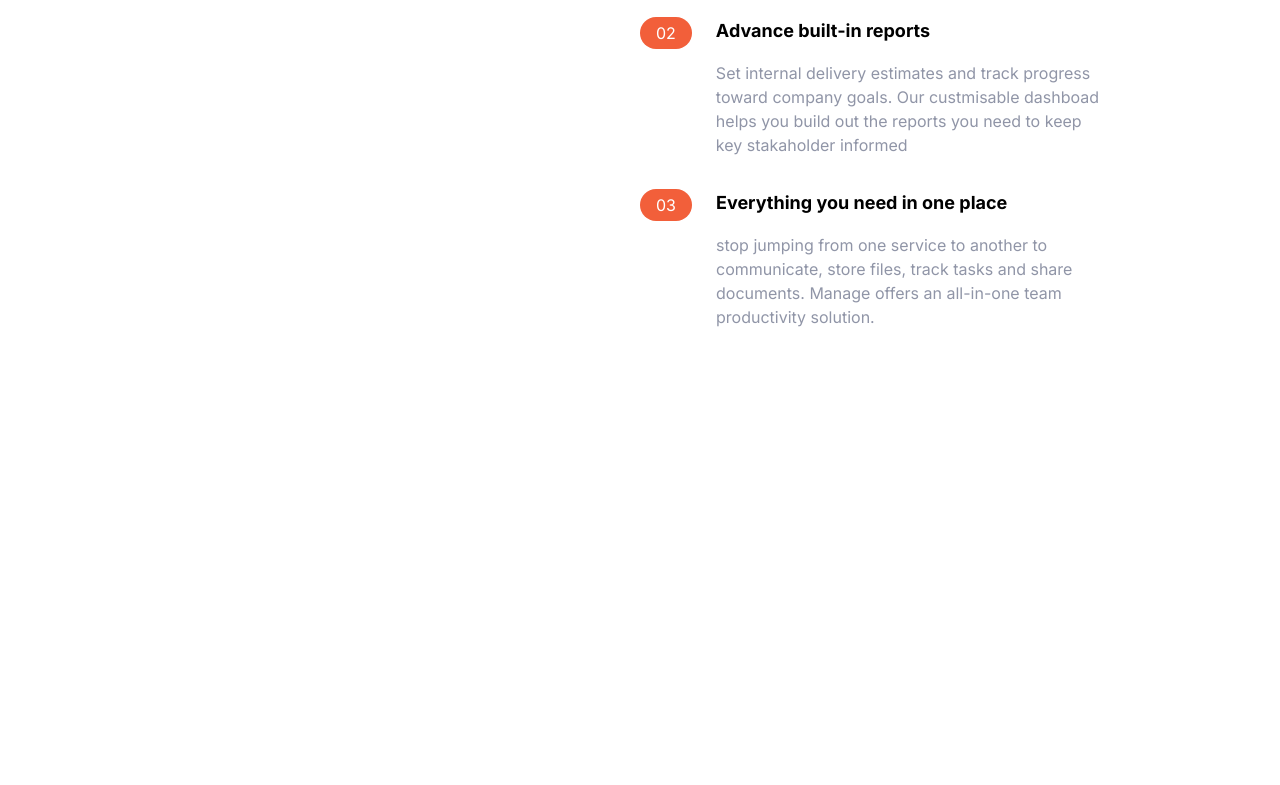
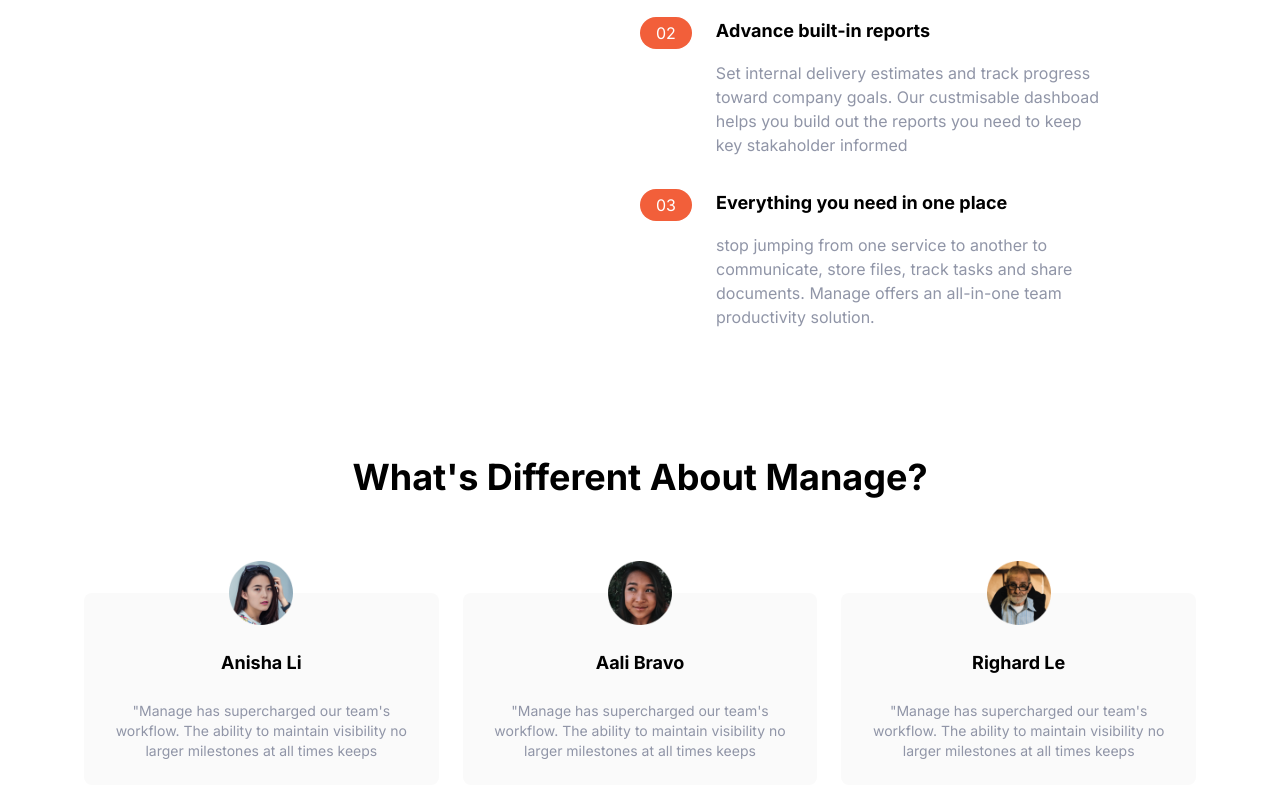
Before and after one commit to farukwebcode21/project-tailwindcss, a website: page public/index.html in a window 1280 px wide. Shown: the part 863-1648 px from the top of the page. Before the commit the page ends 1192 px from the top, so only its background shows below. Drawn offline with nearby package versions, Linux system fonts and the light colour scheme.

Commit message:
finish testimonials section

```diff
--- a/public/index.html
+++ b/public/index.html
@@ -140,7 +140,39 @@
                         </p>
                     </div>
                 </div>
-
+            </div>
+        </div>
+    </section>
+    <!-- Testimonials -->
+    <section id="testimonials">
+        <!-- container to heading and testm blocks -->
+        <div class="max-w-6xl px-5 mx-auto mt-32 text-center">
+            <!-- Heading -->
+            <h2 class="text-4xl font-bold text-center">
+                What's Different About Manage?
+            </h2>
+            <!-- Testimonials Container -->
+            <div class="flex flex-col mt-24 md:flex-row md:space-x-6">
+                <!-- Testimonial 1 -->
+                <div class="flex flex-col items-center p-6 space-y-6 rounded-lg bg-veryLightGray md:w-1/3">
+                    <img src="img/images/avatar-anisha.png" class="w-16 -mt-14" alt="anisa">
+                    <h5 class="text-lg font-bold">Anisha Li</h5>
+                    <p class="text-sm text-darkGrayishBlue">"Manage has supercharged our team's workflow. The ability to maintain visibility no larger milestones at all times keeps</p>
+                </div>
+                <!-- Testimonial 2 -->
+                <div class="flex flex-col items-center p-6 space-y-6 rounded-lg bg-veryLightGray md:w-1/3">
+                    <img src="img/images/avatar-ali.png" class="w-16 -mt-14" alt="anisa">
+                    <h5 class="text-lg font-bold">Aali Bravo</h5>
+                    <p class="text-sm text-darkGrayishBlue">"Manage has supercharged our team's workflow. The ability to maintain
+                        visibility no larger milestones at all times keeps</p>
+                </div>
+                <!-- Testimonial 3-->
+                <div class="flex flex-col items-center p-6 space-y-6 rounded-lg bg-veryLightGray md:w-1/3">
+                    <img src="img/images/avatar-richard.png" class="w-16 -mt-14" alt="anisa">
+                    <h5 class="text-lg font-bold">Righard Le</h5>
+                    <p class="text-sm text-darkGrayishBlue">"Manage has supercharged our team's workflow. The ability to maintain
+                        visibility no larger milestones at all times keeps</p>
+                </div>
             </div>
         </div>
     </section>
```
Also changed, not shown: public/style.css.
